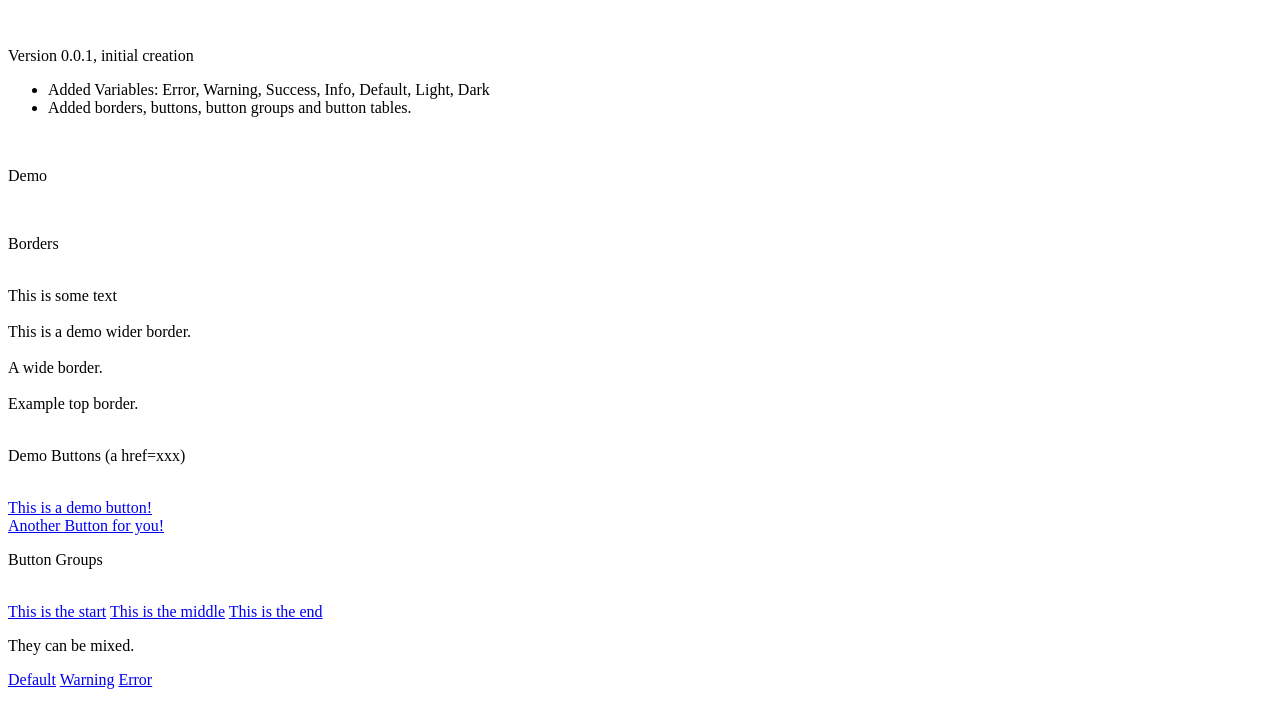
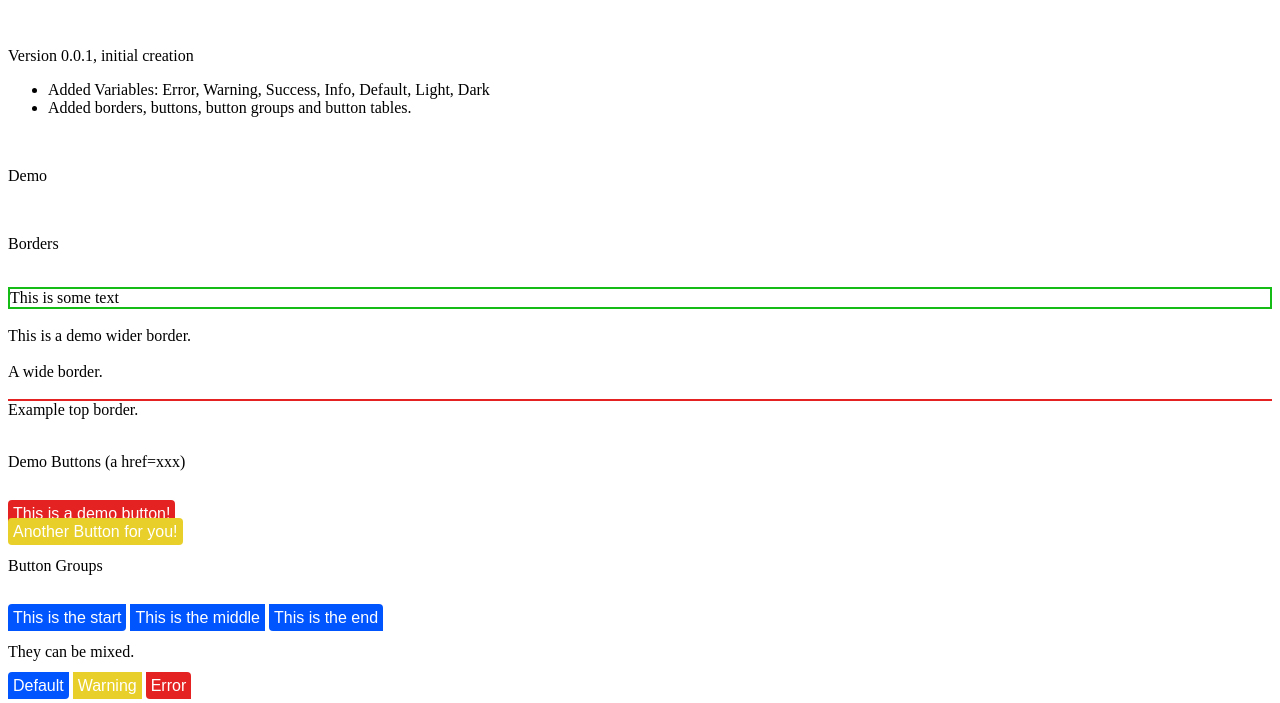
Before and after one commit to penguin-number-123/penguin-number-123.github.io, a website: page Frmwrk/index.html in a window 1280 px wide. Shown: the part 101-804 px from the top of the page. Drawn offline with Linux system fonts and the light colour scheme.

Commit message:
Update index.html

```diff
--- a/Frmwrk/index.html
+++ b/Frmwrk/index.html
@@ -17,29 +17,29 @@
         <p>Demo</p>
         <br><p>Borders</p>
         <br>
-        <div class=".border-success">This is some text</div>
+        <div class="border-success">This is some text</div>
         <br>
-        <div class=".border-medium-warning">This is a demo wider border.</div>
+        <div class="border-medium-warning">This is a demo wider border.</div>
         <br>
-        <div class=".border-wide-error">A wide border.</div>
+        <div class="border-wide-error">A wide border.</div>
         <br>
-        <div class=".border-top-error">Example top border.</div>
+        <div class="border-top-error">Example top border.</div>
         <br>
         <p>Demo Buttons (a href=xxx)</p>
         <br>
-        <a href="#" class = ".btn-error">This is a demo button!</a>
+        <a href="#" class = "btn-error">This is a demo button!</a>
         <br>
-        <a href="#" class=".btn-warning">Another Button for you!</a>
+        <a href="#" class="btn-warning">Another Button for you!</a>
         <br>
         <p>Button Groups</p>
         <br>
-        <a href="#" class = ".btn-group-s-default">This is the start</a>
-        <a href="#" class = ".btn-group-m-default">This is the middle</a>
-        <a href="#" class = ".btn-group-e-default">This is the end</a>
+        <a href="#" class = "btn-group-s-default">This is the start</a>
+        <a href="#" class = "btn-group-m-default">This is the middle</a>
+        <a href="#" class = "btn-group-e-default">This is the end</a>
         <br>
         <p>They can be mixed.</p>
-        <a href="#" class=".btn-group-s-default">Default</a>
-        <a href="#" class = ".btn-group-m-warning">Warning</a>
-        <a href = "#" class = ".btn-group-e-error">Error</a>
+        <a href="#" class="btn-group-s-default">Default</a>
+        <a href="#" class = "btn-group-m-warning">Warning</a>
+        <a href = "#" class = "btn-group-e-error">Error</a>
     </body>
 </html>
```
